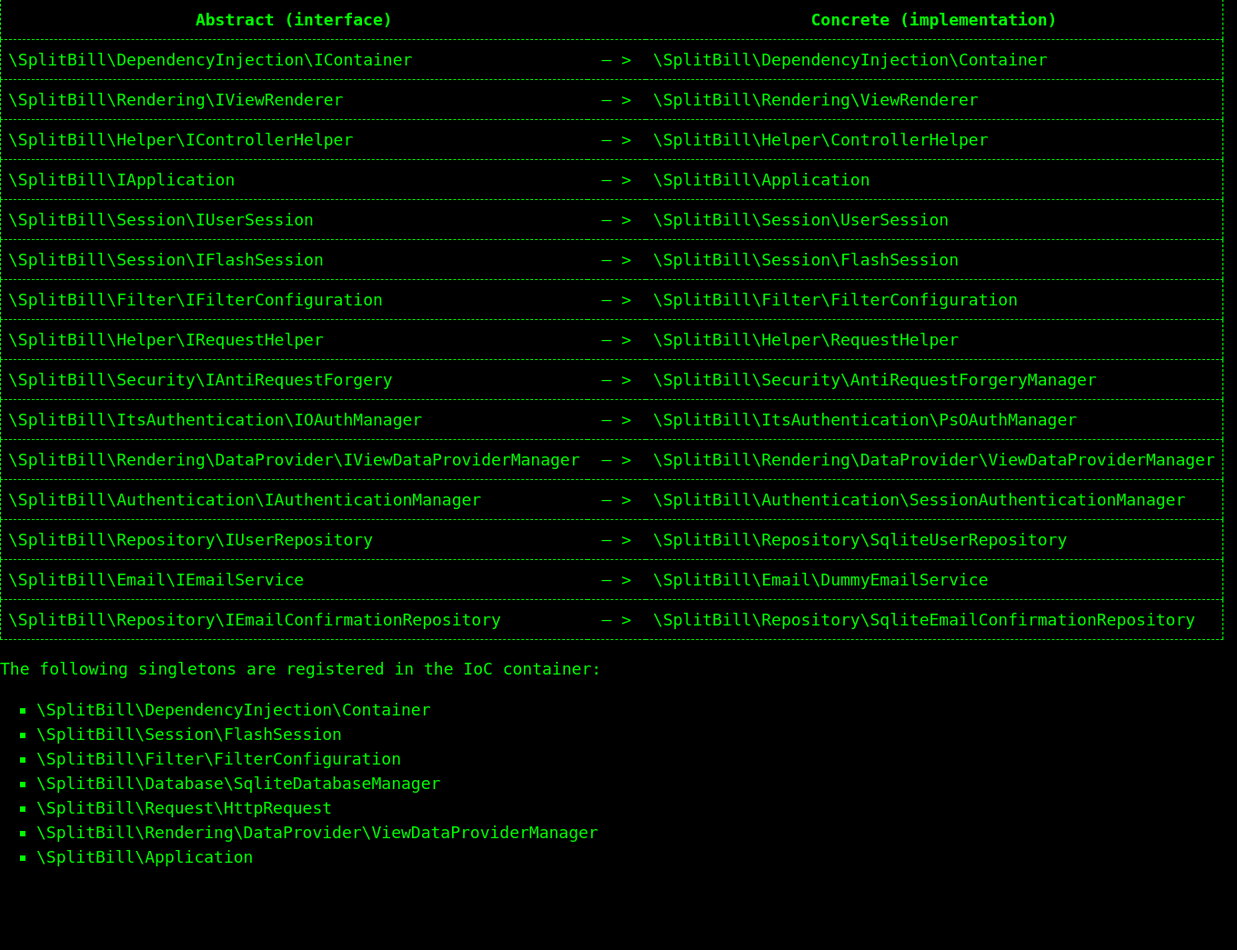
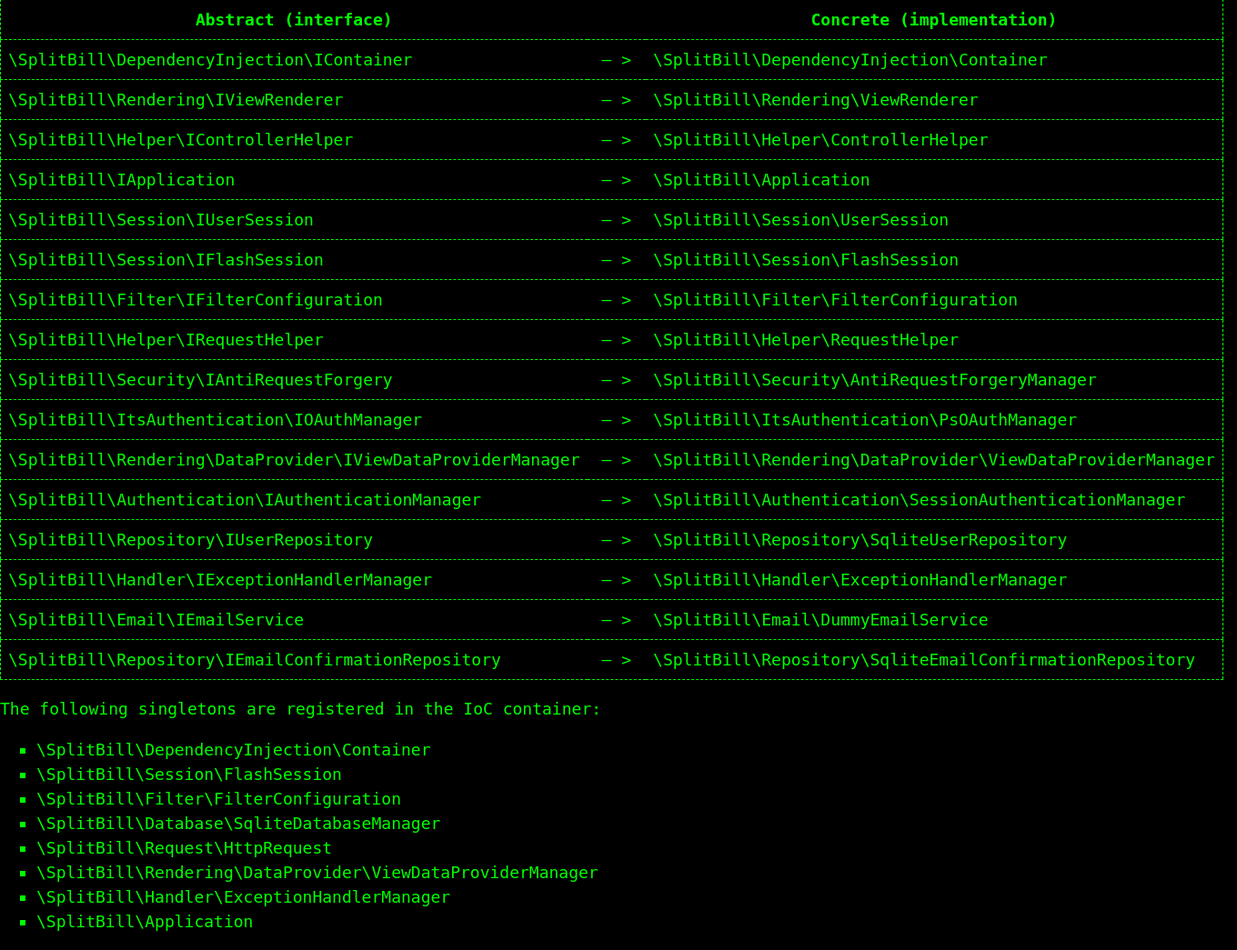
Before and after one commit to lol768/CS139-SplitBill, a PHP site: page /iocDebug.php in a window 1360 px wide. Shown: the part 345-1390 px from the top of the page at 91% size. Before the commit the page ends 1298 px from the top, so only its background shows below. Run offline with PHP 8.4, Linux system fonts and the light colour scheme; data that the repository does not hold is empty; some web fonts are replaced.

Commit message:
Exception handling

```diff
--- /dev/null
+++ b/src/SplitBill/Exception/Handler/LoginRedirectHandler.php
@@ -0,0 +1,24 @@
+<?php
+
+namespace SplitBill\Exception\Handler;
+
+use SplitBill\Exception\NotLoggedInException;
+use SplitBill\Handler\IExceptionHandler;
+use SplitBill\Request\HttpRequest;
+use SplitBill\Response\AbstractResponse;
+use SplitBill\Response\RedirectResponse;
+
+class LoginRedirectHandler implements IExceptionHandler {
+
+    /**
+     * @param \Exception $exception The exception that has been thrown.
+     * @param HttpRequest $request The request that resulted in the exception.
+     * @return null|AbstractResponse Null if we're not going to handle it, or a response.
+     */
+    public function handleException(\Exception $exception, HttpRequest $request) {
+        if ($exception instanceof NotLoggedInException) {
+            return new RedirectResponse("http://google.com");
+        }
+        return null;
+    }
+}
--- /dev/null
+++ b/src/SplitBill/Exception/NotLoggedInException.php
@@ -0,0 +1,5 @@
+<?php
+
+namespace SplitBill\Exception;
+
+class NotLoggedInException extends \Exception {}
--- /dev/null
+++ b/src/SplitBill/Handler/ExceptionHandlerManager.php
@@ -0,0 +1,39 @@
+<?php
+
+namespace SplitBill\Handler;
+
+use SplitBill\Request\HttpRequest;
+use SplitBill\Response\AbstractResponse;
+
+class ExceptionHandlerManager implements IExceptionHandlerManager {
+
+    /**
+     * @var IExceptionHandler[]
+     */
+    private $handlers = array();
+
+    /**
+     * Registers a new view data provider to use when rendering views.
+     *
+     * @param IExceptionHandler $handler The handler to register.
+     */
+    public function registerExceptionHandler(IExceptionHandler $handler) {
+        $this->handlers[] = $handler;
+    }
+
+    /**
+     * @param \Exception $exception The exception that has been thrown and will be handled.
+     * @param HttpRequest $request The request that resulted in the throwing of the aforementioned exception.
+     * @return null|AbstractResponse The response, if any, from the registered handlers.
+     */
+    public function handleExceptionUsingRegisteredHandlers(\Exception $exception, HttpRequest $request) {
+        foreach ($this->handlers as $handler) {
+            $response = $handler->handleException($exception, $request);
+            if ($response !== null) {
+                // fail fast out of here
+                return $response;
+            }
+        }
+        return null; // no handlers handled the exception
+    }
+}
--- /dev/null
+++ b/src/SplitBill/Handler/IExceptionHandler.php
@@ -0,0 +1,16 @@
+<?php
+
+namespace SplitBill\Handler;
+
+use SplitBill\Request\HttpRequest;
+use SplitBill\Response\AbstractResponse;
+
+interface IExceptionHandler {
+
+    /**
+     * @param \Exception $exception The exception that has been thrown.
+     * @param HttpRequest $request The request that resulted in the exception.
+     * @return null|AbstractResponse Null if we're not going to handle it, or a response.
+     */
+    public function handleException(\Exception $exception, HttpRequest $request);
+}
--- /dev/null
+++ b/src/SplitBill/Handler/IExceptionHandlerManager.php
@@ -0,0 +1,23 @@
+<?php
+
+namespace SplitBill\Handler;
+
+use SplitBill\Request\HttpRequest;
+use SplitBill\Response\AbstractResponse;
+
+interface IExceptionHandlerManager {
+
+    /**
+     * Registers a new view data provider to use when rendering views.
+     *
+     * @param IExceptionHandler $handler The handler to register.
+     */
+    public function registerExceptionHandler(IExceptionHandler $handler);
+
+    /**
+     * @param \Exception $exception The exception that has been thrown and will be handled.
+     * @param HttpRequest $request The request that resulted in the throwing of the aforementioned exception.
+     * @return null|AbstractResponse The response, if any, from the registered handlers.
+     */
+    public function handleExceptionUsingRegisteredHandlers(\Exception $exception, HttpRequest $request);
+}
--- a/src/bootstrap.php
+++ b/src/bootstrap.php
@@ -57,8 +57,28 @@ function errorsToExceptions($severity, $message, $file, $line) {
  */
 function simpleExceptionHandler($e) {
     header("HTTP/1.1 500 Internal Server Error");
+    $error = "";
+
+    try {
+        /** @var \SplitBill\Handler\IExceptionHandlerManager $handler */
+        $container = Application::getInstance()->getContainer();
+        $handler = $container->resolveClassInstance("\\SplitBill\\Handler\\IExceptionHandlerManager");
+        /** @var \SplitBill\Request\HttpRequest $request */
+        $request = $container->resolveClassInstance("\\SplitBill\\Request\\HttpRequest");
+        $response = $handler->handleExceptionUsingRegisteredHandlers($e, $request);
+        if ($response !== null) {
+            foreach ($response->getAllHeaders() as $headerName => $headerValue) {
+                header("${headerName}: $headerValue");
+            }
+            die($response->getResponseBody());
+        }
+    } catch (\Exception $e) {
+        $error .= "(Additionally, a " . get_class($e) . " was thrown whilst trying to handle this exception)\n\n";
+        // if this fails, fine - we'll just fall back to the usual handler below
+    }
+
+
     header("Content-Type: text/plain");
-    $error = "";
     if ($e instanceof ParseError) {
         $error .= "    __  ___          _           \n   / / |__ \\        | |          \n  / /     ) |  _ __ | |__  _ __  \n < <     / /  | '_ \\| '_ \\| '_ \\ \n  \\ \\   |_|   | |_) | | | | |_) |\n   \\_\\  (_)   | .__/|_| |_| .__/ \n              | |         | |    \n              |_|         |_|    \n\n";
         $error .= "A parse error was encountered whilst interpreting the source code in file:\n\n" . $e->getFile() . " on line " . $e->getLine() . "\n\n";
--- a/src/ioc.php
+++ b/src/ioc.php
@@ -1,5 +1,6 @@
 <?php
 use SplitBill\DependencyInjection\IContainer;
+use SplitBill\Handler\ExceptionHandlerManager;
 use SplitBill\Rendering\DataProvider\BrandViewDataProvider;
 use SplitBill\Rendering\DataProvider\ViewDataProviderManager;
 
@@ -8,6 +9,12 @@ function provideViewDataProviderManager(IContainer $container) {
     $manager->registerProvider(new BrandViewDataProvider());
     $manager->registerProvider($container->resolveClassInstance("\\SplitBill\\Rendering\\DataProvider\\AuthViewDataProvider"));
     $manager->registerProvider($container->resolveClassInstance("\\SplitBill\\Rendering\\DataProvider\\FormErrorsViewDataProvider"));
+    return $manager;
+}
+
+function provideExceptionHandlerManager(IContainer $container) {
+    $manager = new ExceptionHandlerManager();
+    $manager->registerExceptionHandler($container->resolveClassInstance("\\SplitBill\\Exception\\Handler\\LoginRedirectHandler"));
     return $manager;
 }
 
@@ -30,6 +37,7 @@ function wireUpContainer(IContainer $container) {
     $container->registerAbstractImplementation("\\SplitBill\\Authentication\\IAuthenticationManager", "\\SplitBill\\Authentication\\SessionAuthenticationManager");
     $container->registerAbstractImplementation("\\SplitBill\\Repository\\IUserRepository", "\\SplitBill\\Repository\\SqliteUserRepository");
 
+    $container->registerAbstractImplementation("\\SplitBill\\Handler\\IExceptionHandlerManager", "\\SplitBill\\Handler\\ExceptionHandlerManager");
     /** Email binding */
     $container->registerAbstractImplementation("\\SplitBill\\Email\\IEmailService", "\\SplitBill\\Email\\DummyEmailService");
     //$container->registerAbstractImplementation("\\SplitBill\\Email\\IEmailService", "\\SplitBill\\Email\\MultipartEmailService");
@@ -41,5 +49,6 @@ function wireUpContainer(IContainer $container) {
     $container->registerSingleton($container->resolveClassInstance("\\SplitBill\\Database\\SqliteDatabaseManager"));
     $container->registerSingleton($container->resolveClassInstance("\\SplitBill\\Helper\\IRequestHelper")->getCurrentRequestInstance());
     $container->registerSingleton(provideViewDataProviderManager($container));
+    $container->registerSingleton(provideExceptionHandlerManager($container));
 
 }
```
